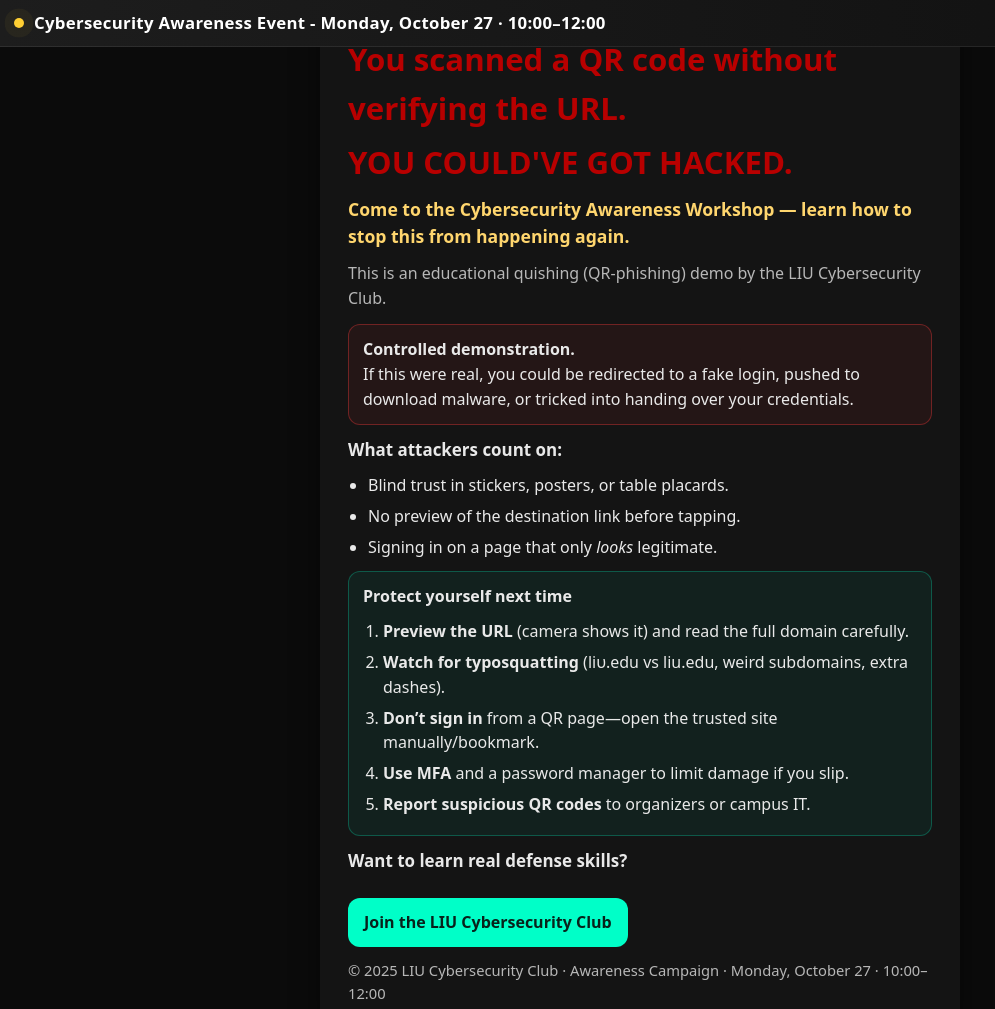
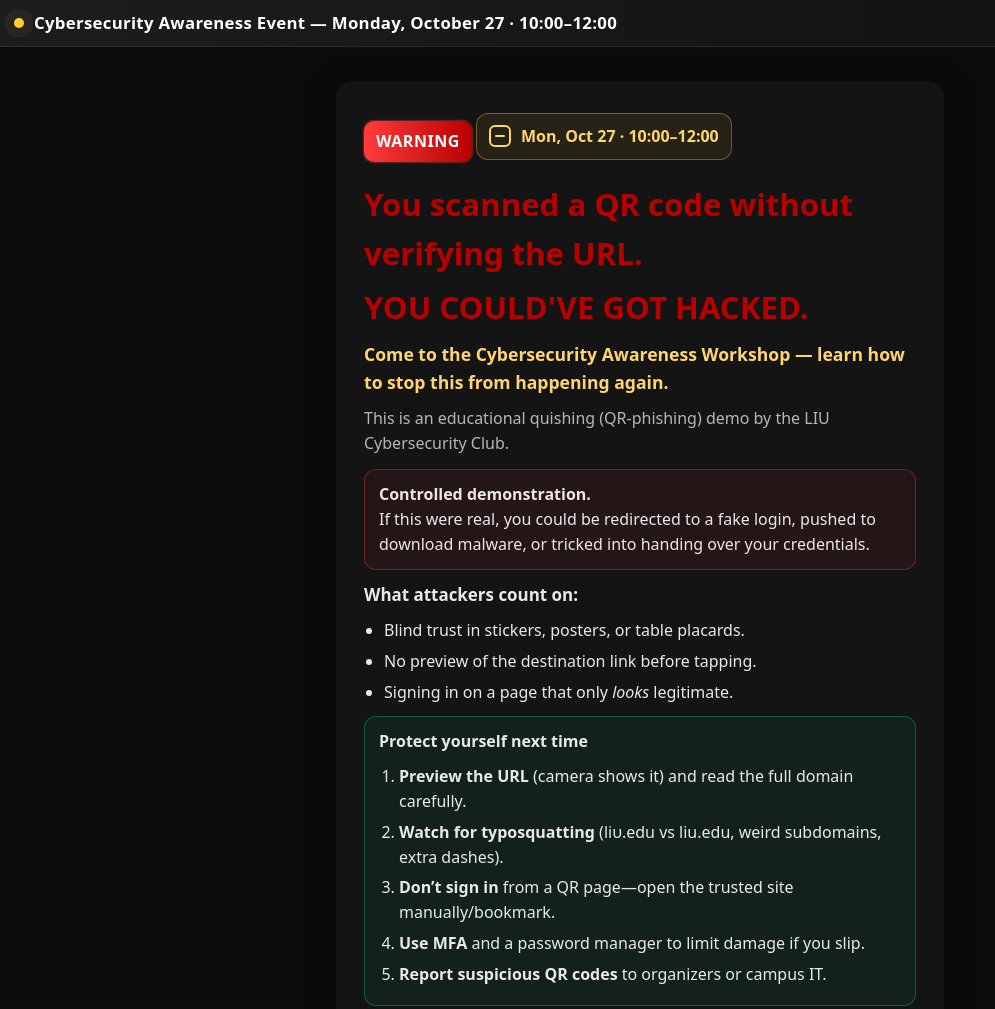
Before and after one commit to yehyauzi/Qr-Awareness, a plain HTML site: page index.html in a window 1280 px wide. Shown: the top 1009 px of the page, without its empty margins (0-995 px from the left). Drawn offline with Linux system fonts and the light colour scheme.

Commit message:
Update index.html

```diff
--- a/index.html
+++ b/index.html
@@ -11,17 +11,17 @@
       --accent:#00ffc8; --danger:#ff3b3b; --warn:#ffcf33;
       --radius:16px; --shadow:0 8px 30px rgba(0,0,0,.45);
     }
-    html,body{height:100%; background:var(--bg); color:var(--text);}
-    body{
-      margin:0;
+    html,body{
+      min-height:100%;
+      background:var(--bg); color:var(--text);
+      margin:0; padding:0;
       font-family: system-ui,-apple-system,Segoe UI,Roboto,Arial,sans-serif;
-      display:flex; justify-content:center; align-items:center;
-      padding: max(20px, env(safe-area-inset-top)) 16px max(24px, env(safe-area-inset-bottom));
       line-height:1.55;
     }
+
     /* --- EVENT STRIP --- */
     .event-bar{
-      position: fixed; top:0; left:0; right:0; z-index: 10;
+      position: sticky; top:0; z-index: 10;
       background: linear-gradient(90deg, #1d1d1d, #101010);
       border-bottom: 1px solid rgba(255,255,255,.08);
       color:#fff; padding: 10px 14px;
@@ -34,18 +34,24 @@
       box-shadow: 0 0 0 6px rgba(255,207,51,0.08);
       animation: glow 1.8s ease-in-out infinite;
     }
-    .event-text{ font-size: clamp(.95rem, 3.6vw, 1.05rem); }
+    .event-text{ font-size: clamp(.9rem, 3.6vw, 1.05rem); }
     @keyframes glow{
       0%,100%{ box-shadow: 0 0 0 6px rgba(255,207,51,0.08); }
       50%{ box-shadow: 0 0 0 14px rgba(255,207,51,0.00); }
     }
 
-    .wrap{width:100%; max-width:640px; margin-top: 54px;}
+    .wrap{
+      width:100%; max-width:640px;
+      margin:0 auto;
+      padding:calc(1.5rem + 10px) 16px 24px; /* extra top space for bar on small screens */
+      box-sizing:border-box;
+    }
     .card{
       background:var(--card); border-radius:var(--radius); box-shadow:var(--shadow);
       padding: clamp(20px, 5vw, 28px);
       text-align:left;
     }
+
     /* warning ribbon */
     .ribbon{
       display:inline-block;
@@ -56,9 +62,13 @@
       margin:0 0 12px 0;
       animation:pulse 1.6s ease-in-out infinite;
     }
-    @keyframes pulse{0%,100%{box-shadow:0 0 0 0 rgba(255,59,59,.35)}50%{box-shadow:0 0 0 10px rgba(255,59,59,0)}}
+    @keyframes pulse{
+      0%,100%{box-shadow:0 0 0 0 rgba(255,59,59,.35)}
+      50%{box-shadow:0 0 0 10px rgba(255,59,59,0)}
+    }
     @media (prefers-reduced-motion: reduce){ .ribbon{animation:none} }
 
+    /* event badge */
     .event-badge{
       display:inline-flex; align-items:center; gap:10px;
       background: rgba(255,207,51,.08);
@@ -75,11 +85,12 @@
       width:10px; height:2px; background:#ffd66e; border-radius:2px;
     }
 
-    h1{ margin:6px 0 6px; font-size: clamp(1.35rem, 5vw, 1.95rem); color:var(--text); }
+    h1{ margin:6px 0; font-size: clamp(1.35rem, 5vw, 1.95rem); color:var(--text); }
     .meta{ color:var(--muted); font-size: clamp(.95rem, 3.5vw, 1rem); margin: 0 0 14px; }
     p{ margin: 10px 0; font-size: clamp(1rem, 3.6vw, 1.06rem); }
     ul,ol{ margin:10px 0 0 20px; padding:0; }
     li{ margin:6px 0; }
+
     .callout{
       border:1px solid rgba(255,59,59,.35);
       background: rgba(255,59,59,.07);
@@ -102,15 +113,13 @@
 <body>
   <div class="event-bar" role="status" aria-live="polite">
     <span class="event-dot" aria-hidden="true"></span>
-    <span class="event-text">Cybersecurity Awareness Event - <strong>Monday, October 27</strong> · <strong>10:00–12:00</strong></span>
+    <span class="event-text">
+      Cybersecurity Awareness Event — <strong>Monday, October 27</strong> · <strong>10:00–12:00</strong>
+    </span>
   </div>
 
   <main class="wrap">
     <section class="card">
-
-      <br>
-      <br>
-      <br>
       <div class="ribbon" aria-hidden="true">WARNING</div>
 
       <div class="event-badge" aria-label="Event time">
@@ -118,10 +127,8 @@
         <span>Mon, Oct 27 · 10:00–12:00</span>
       </div>
 
-      <h1 style="color: #b80000;">
-
-        You scanned a QR code without verifying the URL.</h1>
-      <h1 style="color: #b80000;">YOU COULD'VE GOT HACKED.</h1>
+      <h1 style="color:#b80000;">You scanned a QR code without verifying the URL.</h1>
+      <h1 style="color:#b80000;">YOU COULD'VE GOT HACKED.</h1>
       <p style="font-weight:700; color:#ffd66e; font-size:1.1rem;">
         Come to the <strong>Cybersecurity Awareness Workshop</strong> —
         learn how to stop this from happening again.
```
